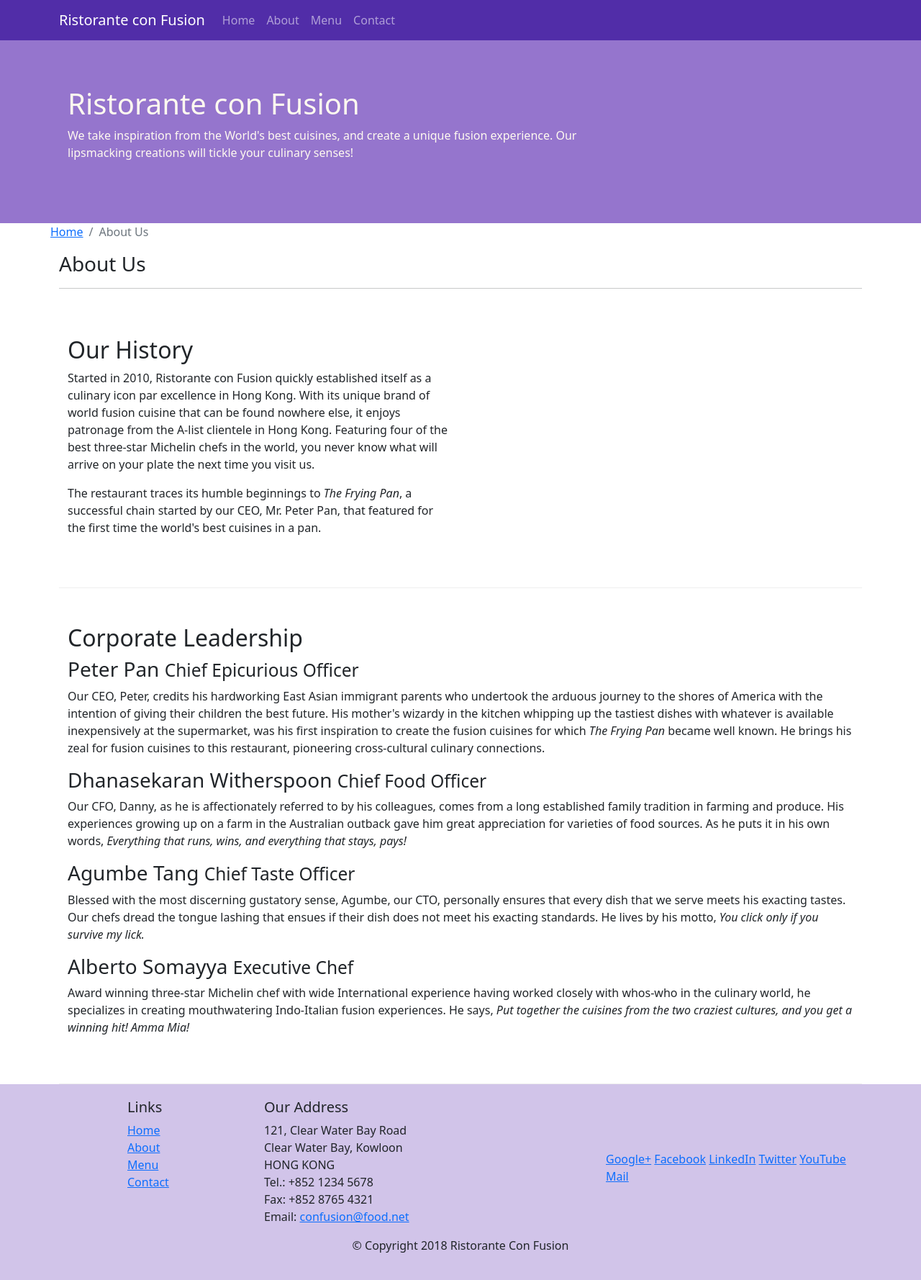
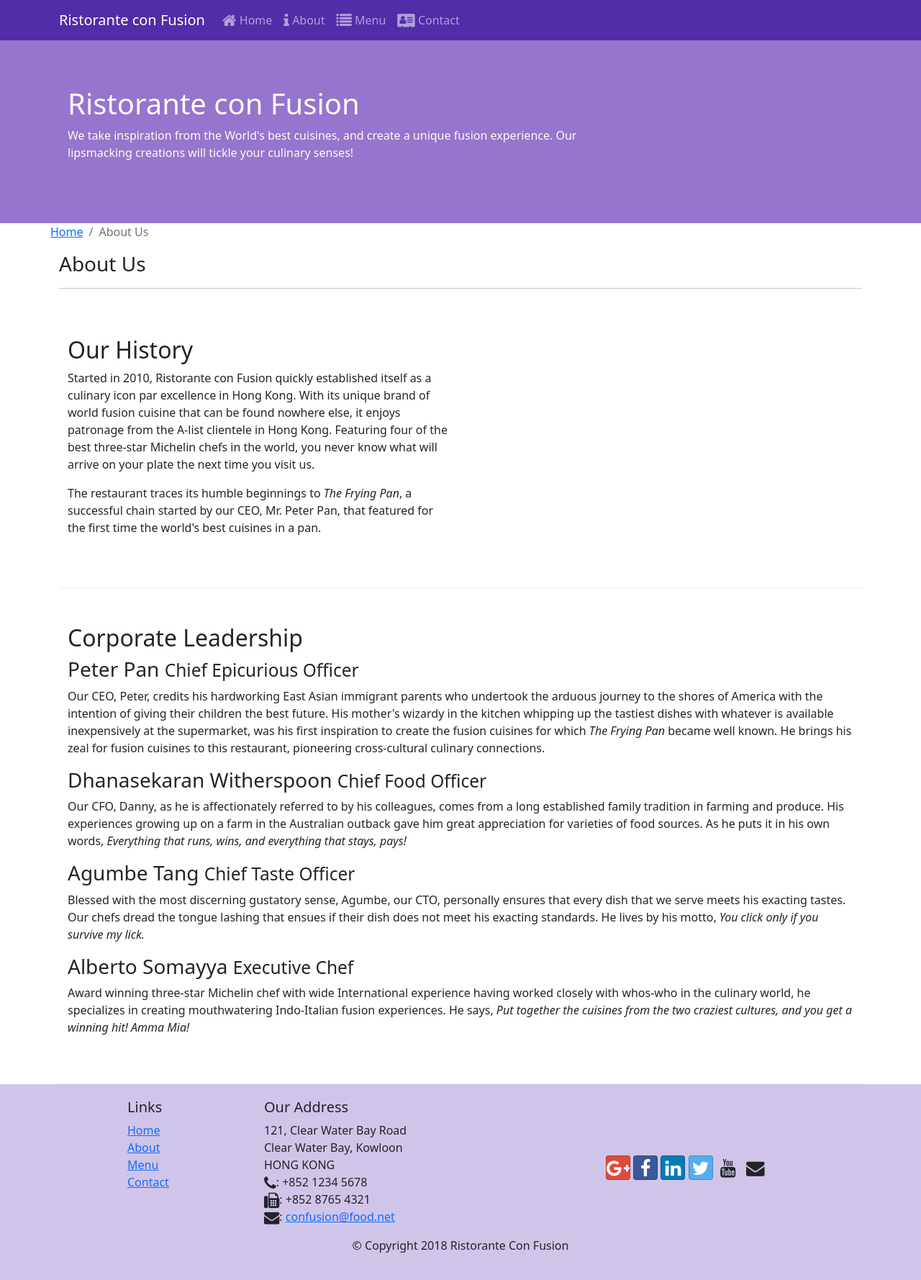
Before and after one commit to Stormshadows/git-test, a website: page aboutus.html in a window 1280 px wide. Shown: the whole page at 72% size. Drawn offline with nearby package versions, Linux system fonts and the light colour scheme.

Commit message:
font-icons

```diff
--- a/aboutus.html
+++ b/aboutus.html
@@ -5,6 +5,8 @@
 
     <title>Ristorante Con Fusion: About Us</title>
     <link rel="stylesheet" href="node_modules/bootstrap/dist/css/bootstrap.min.css">
+    <link rel="stylesheet" href="node_modules/font-awesome/css/font-awesome.min.css">
+    <link rel="stylesheet" href="node_modules/bootstrap-social/bootstrap-social.css">
     <link rel="stylesheet" href="css/styles.css">
 </head>
 
@@ -12,16 +14,21 @@
 
     <nav class="navbar navbar-dark navbar-expand-sm  fixed-top">
         <div class="container">
-            <buuton class="navbar-toggler" type="button" data-bs-toggle="collapse" data-bs-target="#Navbar">
+            <button class="navbar-toggler" type="button" data-bs-toggle="collapse" data-bs-target="#Navbar">
                 <span class="navbar-toggler-icon"></span>
-            </buuton>
+            </button>
             <a class="navbar-brand mr-auto" href="./index.html">Ristorante con Fusion</a>
             <div class="collapse navbar-collapse" id="Navbar">
                 <ul class=" navbar-nav mr-auto">
-                    <li class="nav-item "><a class="nav-link" href="./index.html">Home</a></li>
-                    <li class="nav-item active"><a class="nav-link" href="#">About</a></li>
-                    <li class="nav-item"><a class="nav-link" href="#">Menu</a></li>
-                    <li class="nav-item"><a class="nav-link" href="#">Contact</a></li>
+                    <li class="nav-item "><a class="nav-link" href="./index.html"><span class="fa fa-home fa-lg"></span>
+                            Home</a></li>
+                    <li class="nav-item active"><a class="nav-link" href="./aboutus.html"><span
+                                class="fa fa-info fa-lg"></span> About</a>
+                    </li>
+                    <li class="nav-item"><a class="nav-link" href="#"><span class="fa fa-list fa-lg"></span> Menu</a>
+                    </li>
+                    <li class="nav-item"><a class="nav-link" href="#"><span class="fa fa-address-card fa-lg"></span>
+                            Contact</a></li>
 
 
                 </ul>
@@ -133,19 +140,24 @@
                         121, Clear Water Bay Road<br>
                         Clear Water Bay, Kowloon<br>
                         HONG KONG<br>
-                        Tel.: +852 1234 5678<br>
-                        Fax: +852 8765 4321<br>
-                        Email: <a href="mailto:confusion@food.net">confusion@food.net</a>
+                        <i class="fa fa-phone fa-lg"></i>: +852 1234 5678<br>
+                        <i class="fa fa-fax fa-lg"></i>: +852 8765 4321<br>
+                        <i class="fa fa-envelope fa-lg"></i>: <a href="mailto:confusion@food.net">confusion@food.net</a>
                     </address>
                 </div>
                 <div class="col-sm align-self-center">
                     <div class="text-align:center">
-                        <a href="http://google.com/+">Google+</a>
-                        <a href="http://www.facebook.com/profile.php?id=">Facebook</a>
-                        <a href="http://www.linkedin.com/in/">LinkedIn</a>
-                        <a href="http://twitter.com/">Twitter</a>
-                        <a href="http://youtube.com/">YouTube</a>
-                        <a href="mailto:">Mail</a>
+                        <a class="btn btn-social-icon btn-google" href="http://google.com/+"><i
+                                class="fa fa-google-plus fa-lg"></i></a>
+                        <a class="btn btn-social-icon btn-facebook" href="http://www.facebook.com/profile.php?id="><i
+                                class="fa fa-facebook fa-lg"></i></a>
+                        <a class="btn btn-social-icon btn-linkedin" href="http://www.linkedin.com/in/"><i
+                                class="fa fa-linkedin fa-lg"></i></a>
+                        <a class="btn btn-social-icon btn-twitter" href="http://twitter.com/"><i
+                                class="fa fa-twitter fa-lg"></i></a>
+                        <a class="btn btn-social-icon btn-youtube" href="http://youtube.com/"><i
+                                class="fa fa-youtube fa-lg"></i></a>
+                        <a class="btn btn-social-icon" href="mailto:"><i class="fa fa-envelope fa-lg"></i></a>
                     </div>
                 </div>
             </div>
--- a/package.json
+++ b/package.json
@@ -15,6 +15,8 @@
   },
   "dependencies": {
     "bootstrap": "^5.0.0",
+    "bootstrap-social": "^5.1.1",
+    "font-awesome": "^4.7.0",
     "jquery": "^3.6.0",
     "popper.js": "^1.16.1"
   }
```
Also changed, not shown: index.html (+25 -13 lines), 1 other file.
